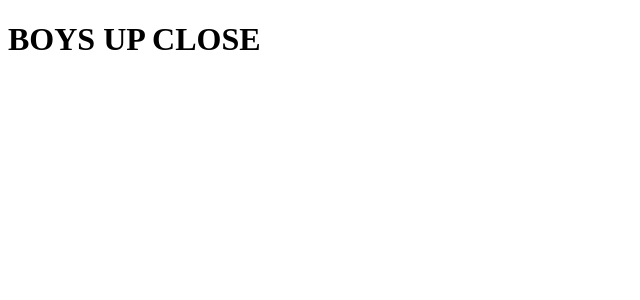
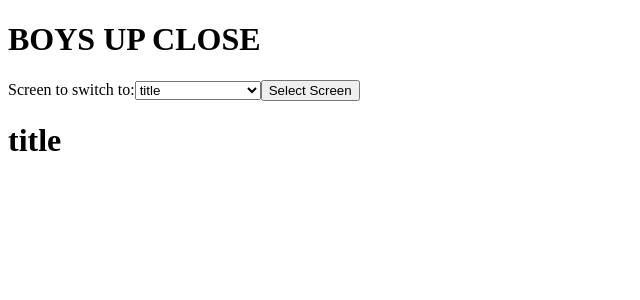
Before and after one commit to LavanSumanan/BOYSGAME, a React (Vite) app in the folder boys-game/: page / in a window 1280 px wide. Shown: the top 300 px of the page, without its empty margins (0-640 px from the left). Built offline with nearby package versions, Linux system fonts and the light colour scheme.

Commit message:
create screen context

```diff
--- a/boys-game/src/App.jsx
+++ b/boys-game/src/App.jsx
@@ -1,13 +1,14 @@
-import { useState } from "react";
 import { TeamsProvider } from "./contexts/TeamsContext.jsx";
-import { MakeTeams } from "./pages/MakeTeams.jsx";
+import { ScreenProvider } from "./contexts/ScreensContext.jsx";
+import { Screen } from "./components/Screen.jsx";
 
 function App() {
   return (
     <TeamsProvider>
-      <h1>BOYS UP CLOSE</h1>
-      {/* <MakeTeams /> */}
-
+      <ScreenProvider>
+        <h1>BOYS UP CLOSE</h1> {/* TODO: remove */}
+        <Screen />
+      </ScreenProvider>
     </TeamsProvider>
   );
 }
--- /dev/null
+++ b/boys-game/src/components/Screen.jsx
@@ -0,0 +1,36 @@
+import { SCREEN_NAMES } from "../constants/screenNames";
+import { useScreens } from "../contexts/ScreensContext";
+
+import { useState } from "react";
+
+export const Screen = () => {
+  const { currentScreen, setScreen } = useScreens();
+
+  const [screenId, setScreenId] = useState(SCREEN_NAMES.TITLE);
+
+  return (
+    <div>
+      <label htmlFor="screenId">Screen to switch to:</label>
+      <select
+        name="screenId"
+        id="screenId"
+        onChange={(e) => setScreenId(e.target.value)}
+      >
+        {Object.entries(SCREEN_NAMES).map(([key, value]) => (
+          <option key={key} value={value}>
+            {value}
+          </option>
+        ))}
+      </select>
+      <button
+        onClick={() => {
+          setScreen(screenId);
+        }}
+      >
+        Select Screen
+      </button>
+      <h1>{currentScreen.id}</h1>
+      {currentScreen.component && <currentScreen.component />}
+    </div>
+  );
+};
--- /dev/null
+++ b/boys-game/src/constants/screenNames.jsx
@@ -0,0 +1,10 @@
+export const SCREEN_NAMES = {
+  TITLE: "title",
+  MAKE_TEAMS: "make-teams",
+  READY: "ready",
+  BOY_PHOTO: "boy-photo",
+  ALL_OR_NOTHING_INFO: "all-or-nothing-info",
+  ALL_OR_NOTHING: "all-or-nothing",
+  DRUMROLL: "drumroll",
+  STANDINGS: "standings",
+};
--- /dev/null
+++ b/boys-game/src/contexts/ScreensContext.jsx
@@ -0,0 +1,41 @@
+import { createContext, useState, useContext } from "react";
+
+import { SCREEN_NAMES } from "../constants/screenNames";
+
+import { MakeTeams } from "../pages/MakeTeams";
+
+/* Screen
+id: string
+component: React.Component
+*/
+
+const ScreensContext = createContext();
+
+const screens = [
+  { id: SCREEN_NAMES.TITLE, component: null },
+  { id: SCREEN_NAMES.MAKE_TEAMS, component: MakeTeams },
+  { id: SCREEN_NAMES.READY, component: null },
+  { id: SCREEN_NAMES.BOY_PHOTO, component: null },
+  { id: SCREEN_NAMES.ALL_OR_NOTHING_INFO, component: null },
+  { id: SCREEN_NAMES.ALL_OR_NOTHING, component: null },
+  { id: SCREEN_NAMES.DRUMROLL, component: null },
+  { id: SCREEN_NAMES.STANDINGS, component: null },
+];
+
+export const ScreenProvider = ({ children }) => {
+  const [currentScreen, setCurrentScreen] = useState(screens[0]);
+
+  const setScreen = (screenId) => {
+    setCurrentScreen(screens.find((screen) => screen.id === screenId));
+  };
+
+  return (
+    <ScreensContext.Provider value={{ currentScreen, setScreen }}>
+      {children}
+    </ScreensContext.Provider>
+  );
+};
+
+export const useScreens = () => {
+  return useContext(ScreensContext);
+};
```
